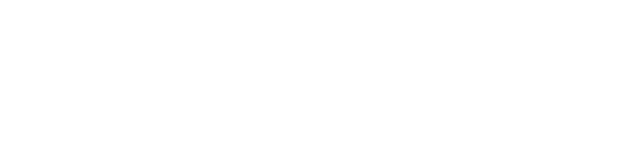
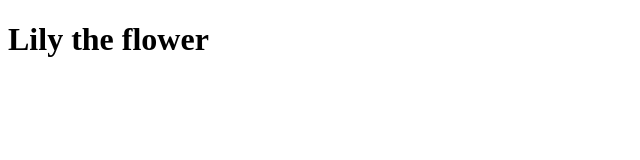
Before and after one commit to unknownlilly75-art/lily, a plain HTML site: page lily.html in a window 1280 px wide. Shown: the whole page, without its empty margins (0-640 px from the left). Drawn offline with Linux system fonts and the light colour scheme.

Commit message:
Update lily.html

```diff
--- a/lily.html
+++ b/lily.html
@@ -1 +1,10 @@
 <!DOCTYPE html>
+<html>
+<h1> Lily the flower </h1>
+
+
+
+
+
+
+</html>
```
